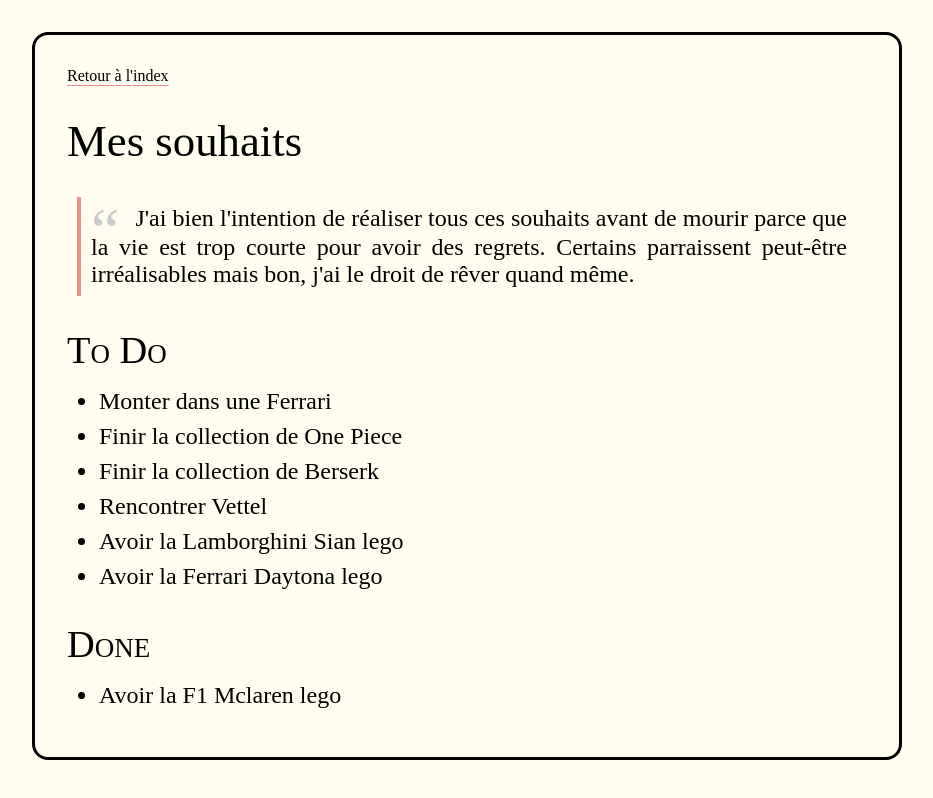
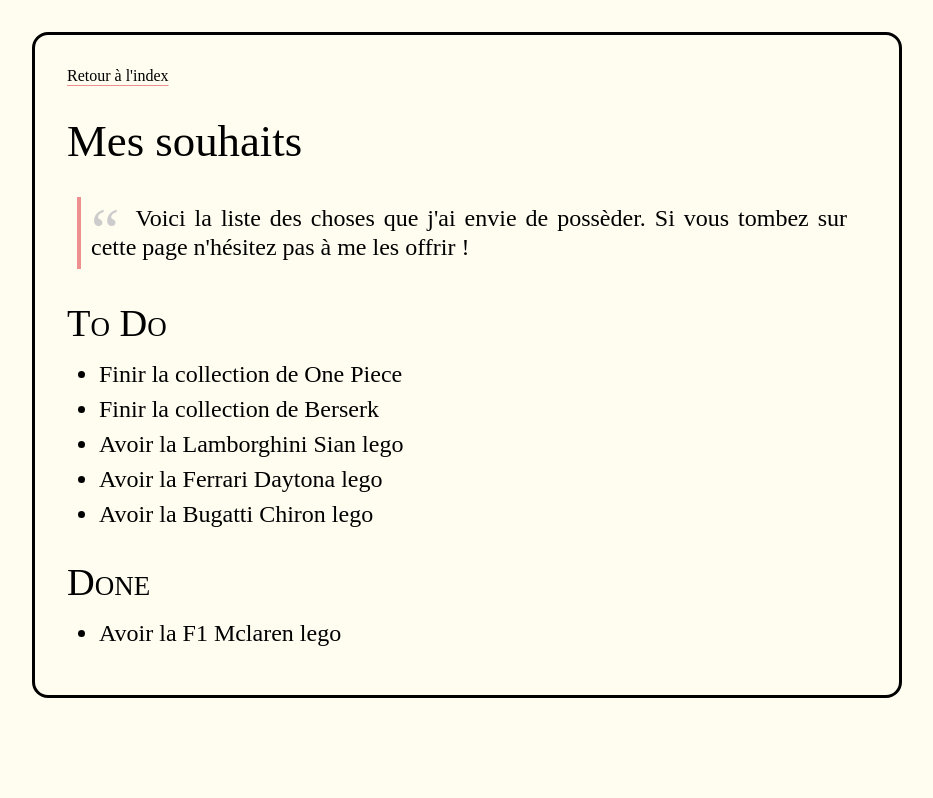
Before and after one commit to SoNowah/SoNowah.github.io, a plain HTML site: page ProjetListes/listeSouhaits.html in a window 1280 px wide. Shown: the whole page, without its empty margins (173-1106 px from the left). Drawn offline with Linux system fonts and the light colour scheme; a web font is replaced by a local one.

Commit message:
Update listeSouhaits.html

```diff
--- a/ProjetListes/listeSouhaits.html
+++ b/ProjetListes/listeSouhaits.html
@@ -8,16 +8,15 @@
     <body>
         <a href="../index.html">Retour à l'index</a>
         <h1>Mes souhaits</h1>
-        <blockquote><p>J'ai bien l'intention de réaliser tous ces souhaits avant de mourir parce que la vie est trop courte pour avoir des regrets. Certains parraissent peut-être irréalisables mais bon, j'ai le droit de rêver quand même.</p></blockquote>
+        <blockquote><p>Voici la liste des choses que j'ai envie de possèder. Si vous tombez sur cette page n'hésitez pas à me les offrir !</p></blockquote>
 
         <h2>To Do</h2>
         <ul>
-            <li>Monter dans une Ferrari</li>
             <li>Finir la collection de One Piece</li>
             <li>Finir la collection de Berserk</li>
-            <li>Rencontrer Vettel</li>
             <li>Avoir la Lamborghini Sian lego</li>
             <li>Avoir la Ferrari Daytona lego</li>
+            <li>Avoir la Bugatti Chiron lego</li>
         </ul>
 
         <h2>Done</h2>
```
